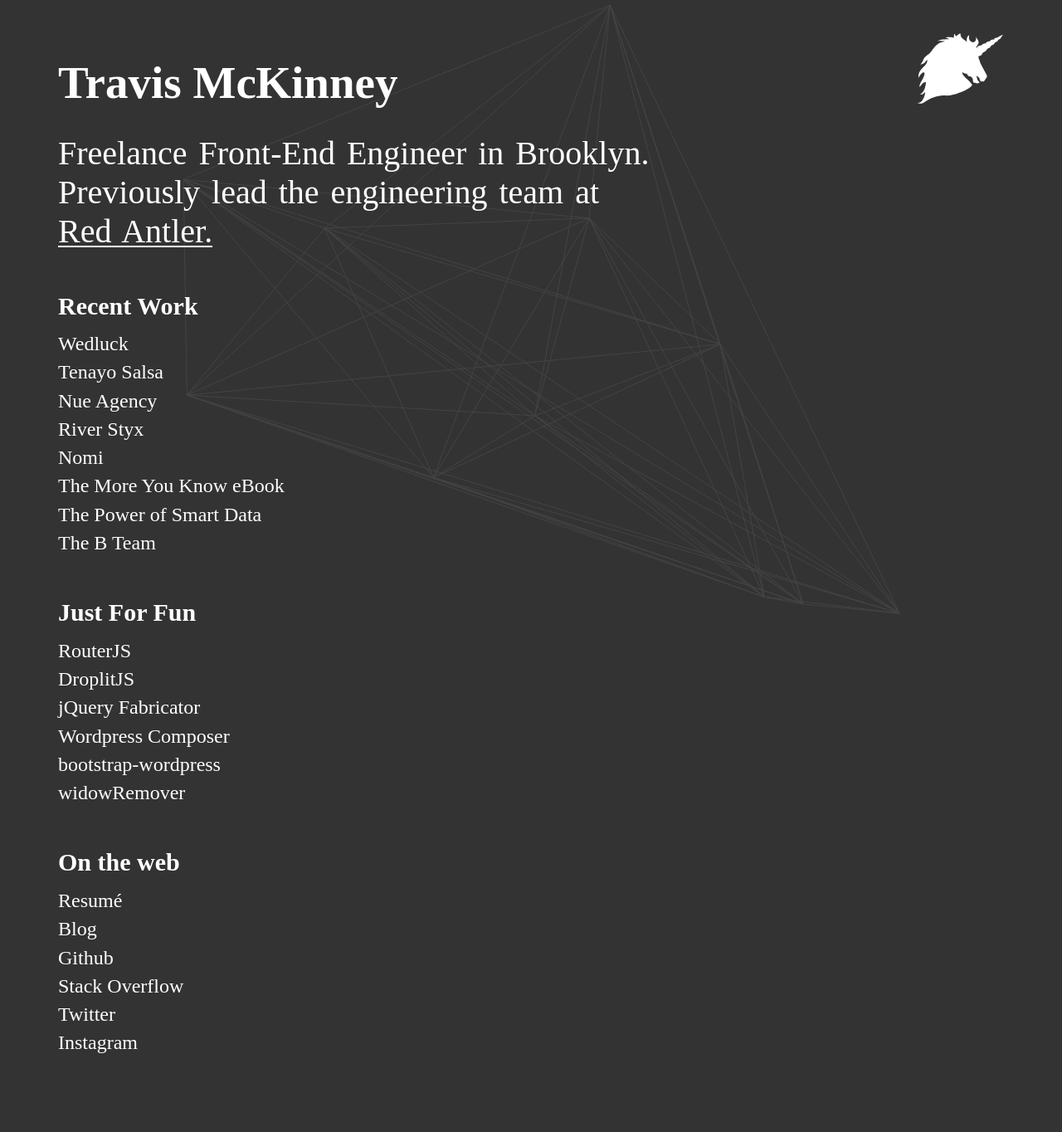
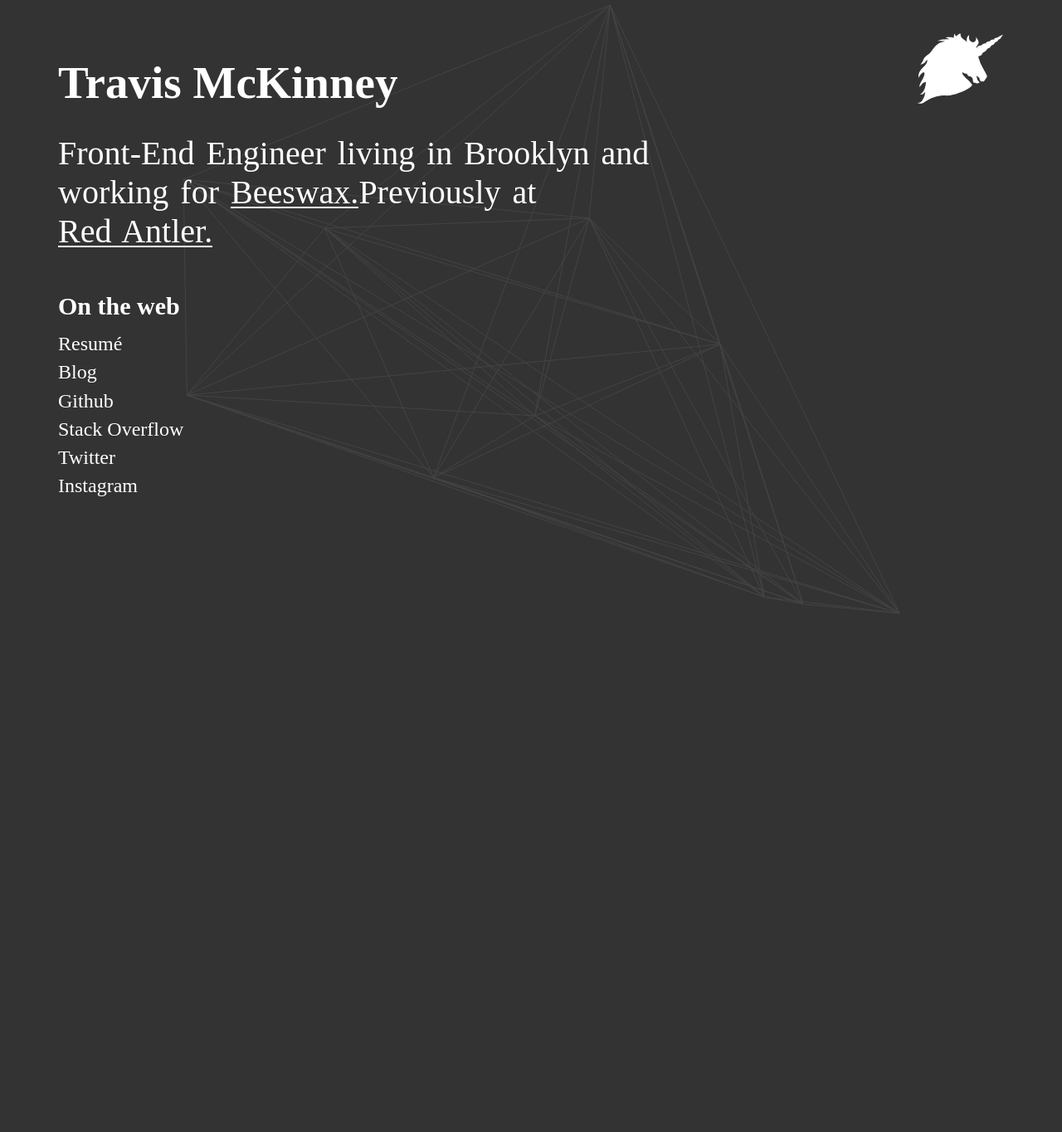
Before and after one commit to tramck/tramck.github.io, a Jekyll site: the page built from index.html, in a window 1280 px wide. Shown: the whole page at 83% size. Built offline with Jekyll 4.4.1, drawn with Linux system fonts in a browser that asks for light colours; nearby versions of some CDN libraries; after the commit the page ends 900 px from its top, so only the background shows below that.

Commit message:
update home page

```diff
--- a/index.html
+++ b/index.html
@@ -3,55 +3,14 @@ layout: default
 title: Home
 body_class: home
 ---
-<div class="modal fade" id="work-modal">
-  <div class="modal-dialog">
-    <div class="modal-content">
-      <div class="modal-header">
-        <button type="button" class="close" data-dismiss="modal" aria-hidden="true">&times;</button>
-        <h4 class="modal-title"></h4>
-      </div>
-      <div class="modal-body">
-      </div>
-    </div><!-- /.modal-content -->
-  </div><!-- /.modal-dialog -->
-</div><!-- /.modal -->
-
 <div class="row">
   <div class="col-sm-12 col-md-9 col-lg-8">
-    <p class="lead">Freelance Front-End Engineer in Brooklyn. Previously lead the engineering team at <a href="http://redantler.com" class="change-bg" data-bg-color="#FF5324" data-stroke-color="#444" target="_blank">Red Antler.</a></p>
+    <p class="lead">Front-End Engineer living in Brooklyn and working for <a href="http://beeswax.com" class="change-bg" data-bg-color="#14463F" data-stroke-color="#48fee5" target="_blank">Beeswax.</a>Previously at <a href="http://redantler.com" class="change-bg" data-bg-color="#FF5324" data-stroke-color="#444" target="_blank">Red Antler.</a></p>
   </div>
 </div>
 
 <div class="row">
   <div class="col-lg-12">
-    <h3>Recent Work</h3>
-    <ul class="home-list home-list-work">
-      {% for post in site.categories.work %}
-        <li>
-          <span class="change-bg" data-bg-color="{{ post.bg_color }}" data-stroke-color="{{ post.stroke_color }}">
-            <a href="{% if post.redirect_url %}{{ post.redirect_url }}{% else %}{{ post.url }}{% endif %}" class="open-work" {% if post.redirect_url %}target="_blank"{% endif %}>{{ post.title }}</a>
-            {% if post.iframe_url %}
-              <span class="hide-till-hover">
-                <a class="link-out" href="{{ post.iframe_url }}" target="_blank">
-                  <span class="glyphicon glyphicon-new-window"></span>
-                </a>
-              </span>
-            {% endif %}
-          </span>
-        </li>
-      {% endfor %}
-    </ul>
-
-    <h3>Just For Fun</h3>
-    <ul class="home-list">
-      <li><a href="https://github.com/braznaavtrav/RouterJS">RouterJS</a></li>
-      <li><a href="https://github.com/braznaavtrav/DroplitJS">DroplitJS</a></li>
-      <li><a href="https://github.com/braznaavtrav/jquery.fabricator">jQuery Fabricator</a></li>
-      <li><a href="http://github.com/braznaavtrav/wordpress_composer">Wordpress Composer</a></li>
-      <li><a href="https://github.com/braznaavtrav/bootstrap-wordpress">bootstrap-wordpress</a></li>
-      <li><a href="https://github.com/braznaavtrav/widowRemover">widowRemover</a></li>
-    </ul>
-
     <h3>On the web</h3>
     <ul class="home-list">
       <li><a href="{{ site.url }}resume">Resumé</a></li>
```
